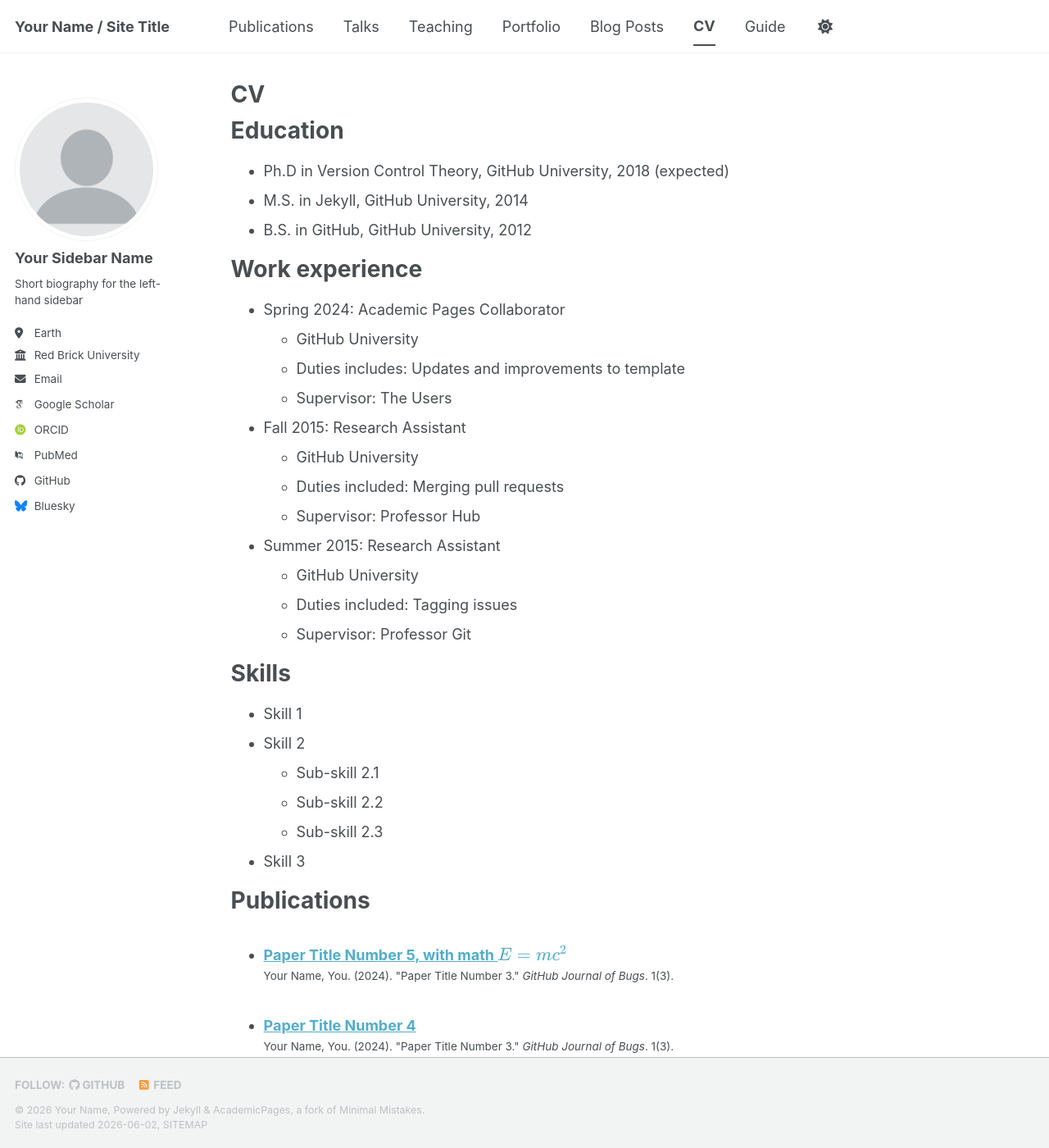
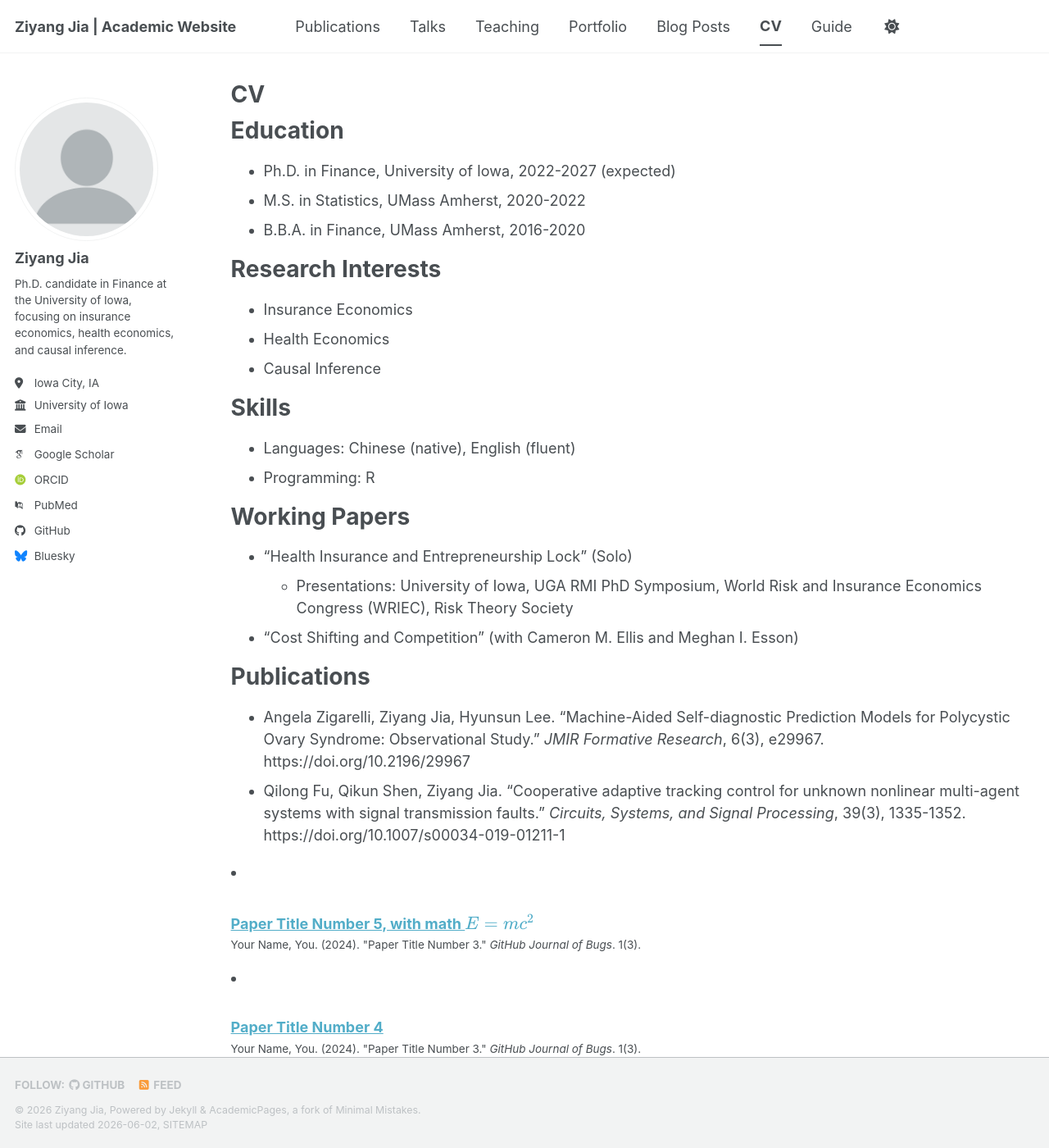
Before and after one commit to GLuminx/ziyang-jia, a Jekyll site: the page built from _pages/cv.md, in a window 1280 px wide and 1400 px high. Shown: the whole window at 82% size. Built offline with Jekyll 4.4.1, drawn with Linux system fonts in a browser that asks for light colours; some web fonts are replaced; a script bundle is joined from its source files by our own code; library files that are not in the unit come from our copies; some of the changed text lies outside the part shown.

Commit message:
Personalize site config and CV from resume

```diff
--- a/_config.yml
+++ b/_config.yml
@@ -9,14 +9,14 @@
 # Basic Site Settings
 locale                   : "en-US"
 site_theme               : "default" # The available themes options are "default", "air", "sunrise", "mint", "dirt" and "contrast"
-title                    : "Your Name / Site Title"
+title                    : "Ziyang Jia | Academic Website"
 title_separator          : "-"
-name                     : &name "Your Name"
-description              : &description "Your Name's academic portfolio"   # Update this with a general description of your site, this is the default if not overridden by a page
-url                      : https://academicpages.github.io # The base hostname & protocol for your site e.g. "https://[your GitHub username].github.io",
+name                     : &name "Ziyang Jia"
+description              : &description "Ziyang Jia's academic portfolio in insurance and health economics."   # Update this with a general description of your site, this is the default if not overridden by a page
+url                      : https://gluminx.github.io # The base hostname & protocol for your site e.g. "https://[your GitHub username].github.io",
                                                            # or if you already have some other page hosted on Github then use "https://[your GitHub username].github.io/[Your Repo Name]"
-baseurl                  : "" # the subpath of your site, e.g. "/blog"
-repository               : "academicpages/academicpages.github.io"
+baseurl                  : "/ziyang-jia" # the subpath of your site, e.g. "/blog"
+repository               : "GLuminx/ziyang-jia"
 
 # Site Author - The following control what appear as part of the author content on the side bar.
 #               If a field is blank the icon and link will not appear, otherwise it will be shown.
@@ -24,13 +24,13 @@ repository               : "academicpages/academicpages.github.io"
 author:
   # Biographic information
   avatar           : "profile.png"
-  name             : "Your Sidebar Name"
+  name             : "Ziyang Jia"
   pronouns         : # example: "she/her"
-  bio              : "Short biography for the left-hand sidebar"
-  location         : "Earth"
-  employer         : "Red Brick University"
+  bio              : "Ph.D. candidate in Finance at the University of Iowa, focusing on insurance economics, health economics, and causal inference."
+  location         : "Iowa City, IA"
+  employer         : "University of Iowa"
   uri              : # URL
-  email            : "none@example.org"
+  email            : "zijia@uiowa.edu"
 
   # Academic websites
   academia         : # URL
@@ -51,7 +51,7 @@ author:
   bitbucket        : # Username - Update with your username on the site
   codepen          : # Username
   dribbble         : # Username
-  github           : "academicpages"
+  github           : "GLuminx"
   kaggle           : # Username
   stackoverflow    : # User number or user number and name (i.e., use "1" or "1/jeff-atwood")
 
--- a/_pages/cv.md
+++ b/_pages/cv.md
@@ -11,38 +11,31 @@ redirect_from:
 
 Education
 ======
-* Ph.D in Version Control Theory, GitHub University, 2018 (expected)
-* M.S. in Jekyll, GitHub University, 2014
-* B.S. in GitHub, GitHub University, 2012
+* Ph.D. in Finance, University of Iowa, 2022-2027 (expected)
+* M.S. in Statistics, UMass Amherst, 2020-2022
+* B.B.A. in Finance, UMass Amherst, 2016-2020
 
-Work experience
+Research Interests
 ======
-* Spring 2024: Academic Pages Collaborator
-  * GitHub University
-  * Duties includes: Updates and improvements to template
-  * Supervisor: The Users
-
-* Fall 2015: Research Assistant
-  * GitHub University
-  * Duties included: Merging pull requests
-  * Supervisor: Professor Hub
-
-* Summer 2015: Research Assistant
-  * GitHub University
-  * Duties included: Tagging issues
-  * Supervisor: Professor Git
+* Insurance Economics
+* Health Economics
+* Causal Inference
 
 Skills
 ======
-* Skill 1
-* Skill 2
-  * Sub-skill 2.1
-  * Sub-skill 2.2
-  * Sub-skill 2.3
-* Skill 3
+* Languages: Chinese (native), English (fluent)
+* Programming: R
+
+Working Papers
+======
+* "Health Insurance and Entrepreneurship Lock" (Solo)
+  * Presentations: University of Iowa, UGA RMI PhD Symposium, World Risk and Insurance Economics Congress (WRIEC), Risk Theory Society
+* "Cost Shifting and Competition" (with Cameron M. Ellis and Meghan I. Esson)
 
 Publications
 ======
+* Angela Zigarelli, Ziyang Jia, Hyunsun Lee. "Machine-Aided Self-diagnostic Prediction Models for Polycystic Ovary Syndrome: Observational Study." *JMIR Formative Research*, 6(3), e29967. https://doi.org/10.2196/29967
+* Qilong Fu, Qikun Shen, Ziyang Jia. "Cooperative adaptive tracking control for unknown nonlinear multi-agent systems with signal transmission faults." *Circuits, Systems, and Signal Processing*, 39(3), 1335-1352. https://doi.org/10.1007/s00034-019-01211-1
   <ul>{% for post in site.publications reversed %}
     {% include archive-single-cv.html %}
   {% endfor %}</ul>
@@ -55,10 +48,13 @@ Talks
 
 Teaching
 ======
+* University of Iowa
+  * Principles of Risk Management and Insurance
+  * Introductory Financial Management
   <ul>{% for post in site.teaching reversed %}
     {% include archive-single-cv.html %}
   {% endfor %}</ul>
 
-Service and leadership
+Discussions
 ======
-* Currently signed in to 43 different slack teams
+* "What Does a Public Option Do: Evidence from California" (Evan Saltzman, WRIEC)
```
